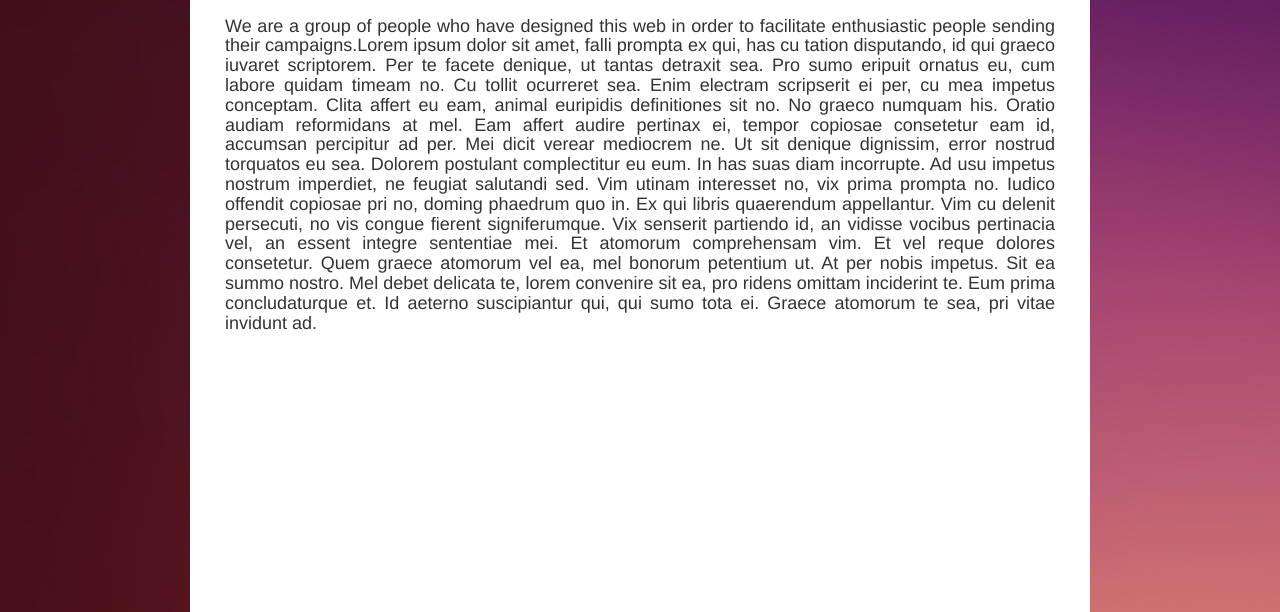
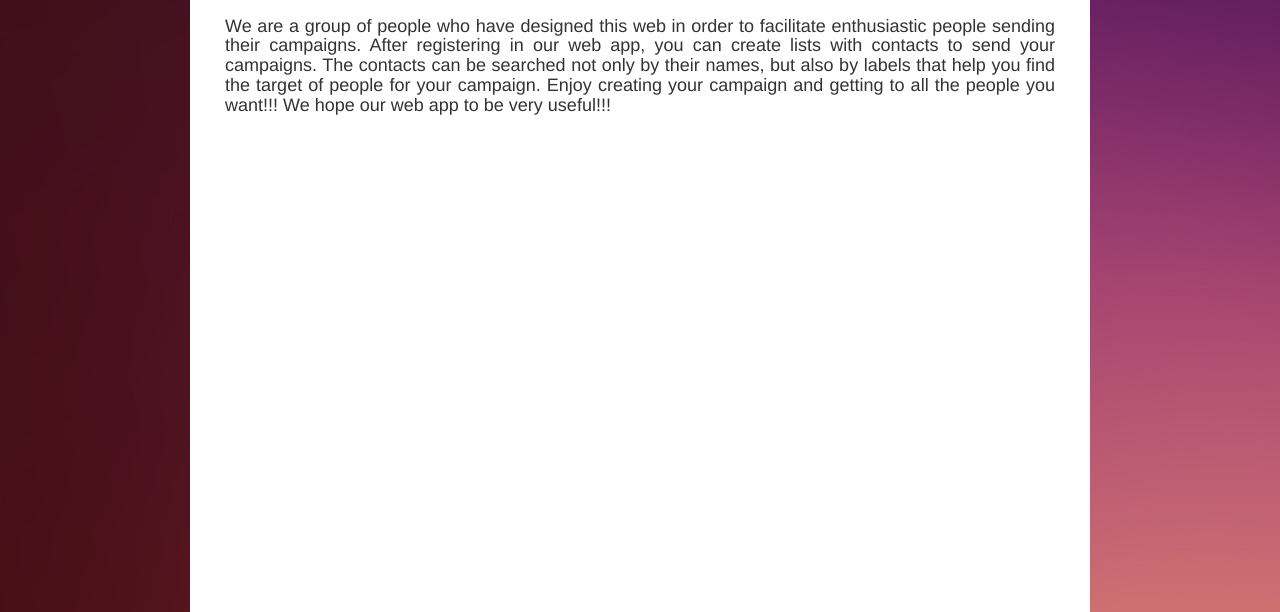
Before and after one commit to pauerbino/iawFinal, a website: page iaw2017-frontend/app/index.html at #!/home in a window 1280 px wide. Shown: the part 188-800 px from the top of the page. Drawn offline with nearby package versions, Linux system fonts and the light colour scheme; some packages are replaced by stand-ins of ours; files that its build step writes are made by us from their sources.

Commit message:
ultimos cambios

```diff
--- a/iaw2017-backend/routes/register.js
+++ b/iaw2017-backend/routes/register.js
@@ -34,7 +34,7 @@ router.post('/', function(req, res, next) {
   console.log("creo usuario");
 
   user.save(function(err) {
-    if (err) throw err;
+    if (err) return "error";
     var token;
     token = user.generateJwt();
     res.json({
--- a/iaw2017-frontend/app/scripts/controllers/login.controller.js
+++ b/iaw2017-frontend/app/scripts/controllers/login.controller.js
@@ -12,7 +12,7 @@ angular.module('iaw2017App')
             UserService.login($scope.credentials).then(function(){
               $location.path('/lists');
             }).catch(function(res){
-                console.log(res);
+                $scope.error = "Invalid username or password. Please verify and try again";
             });
         }
     };
--- a/iaw2017-frontend/app/scripts/controllers/signin.controller.js
+++ b/iaw2017-frontend/app/scripts/controllers/signin.controller.js
@@ -13,7 +13,7 @@ angular.module('iaw2017App')
             UserService.register($scope.credentials).then(function(){
               $location.path('/lists');
             }).catch(function(res){
-                console.log(res);
+                $scope.error("The email already exists. Please, try a new one.");
             });
         }
     };
--- a/iaw2017-frontend/app/views/home.html
+++ b/iaw2017-frontend/app/views/home.html
@@ -1,15 +1,12 @@
 <h2 class="align-center"> Who are we?</h2>
 <div class="row" style="margin-right: 20px; margin-left: 20px;text-align: justify;">
     <div class="col-xs-12">
-    <h4> We are a group of people who have designed this web in order to facilitate enthusiastic people sending their campaigns.Lorem ipsum dolor sit amet, falli prompta ex qui, has cu tation disputando, id qui graeco iuvaret scriptorem. Per te facete denique, ut tantas detraxit sea. Pro sumo eripuit ornatus eu, cum labore quidam timeam no. Cu tollit ocurreret sea. Enim electram scripserit ei per, cu mea impetus conceptam. Clita affert eu eam, animal euripidis definitiones sit no.
+    <h4> We are a group of people who have designed this web in order to facilitate enthusiastic people sending their campaigns.
+    After registering in our web app, you can create lists with contacts to send your campaigns. The contacts can be searched not only by their names, but also by labels that help you find the target of people for your campaign.
 
-No graeco numquam his. Oratio audiam reformidans at mel. Eam affert audire pertinax ei, tempor copiosae consetetur eam id, accumsan percipitur ad per. Mei dicit verear mediocrem ne. Ut sit denique dignissim, error nostrud torquatos eu sea.
+    Enjoy creating your campaign and getting to all the people you want!!!
 
-Dolorem postulant complectitur eu eum. In has suas diam incorrupte. Ad usu impetus nostrum imperdiet, ne feugiat salutandi sed. Vim utinam interesset no, vix prima prompta no. Iudico offendit copiosae pri no, doming phaedrum quo in.
-
-Ex qui libris quaerendum appellantur. Vim cu delenit persecuti, no vis congue fierent signiferumque. Vix senserit partiendo id, an vidisse vocibus pertinacia vel, an essent integre sententiae mei. Et atomorum comprehensam vim. Et vel reque dolores consetetur. Quem graece atomorum vel ea, mel bonorum petentium ut.
-
-At per nobis impetus. Sit ea summo nostro. Mel debet delicata te, lorem convenire sit ea, pro ridens omittam inciderint te. Eum prima concludaturque et. Id aeterno suscipiantur qui, qui sumo tota ei. Graece atomorum te sea, pri vitae invidunt ad.</h4>
+    We hope our web app to be very useful!!!</h4>
 
     </div>
 </div>
```
Also changed, not shown: iaw2017-frontend/app/views/login.html (+1 -1 lines), iaw2017-frontend/app/views/signin.html (+1 -0 lines), readme.txt (added).
